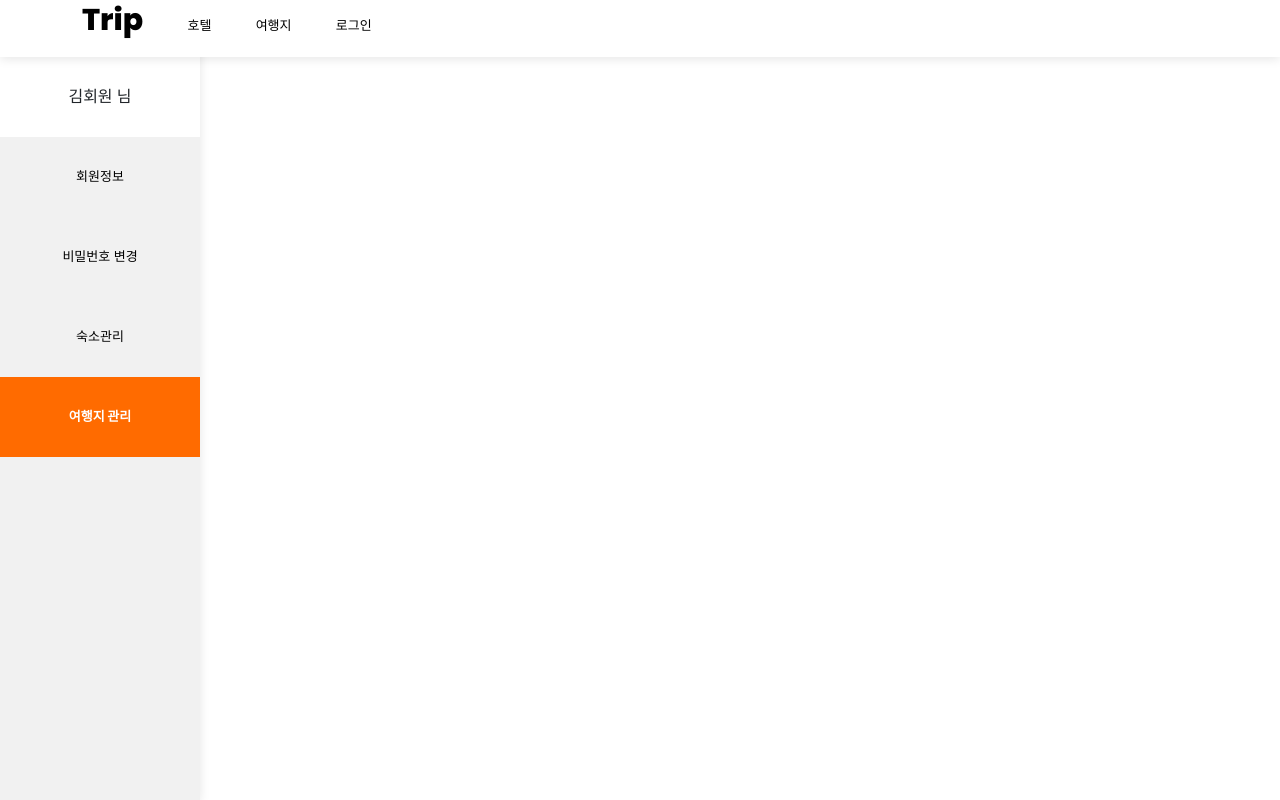
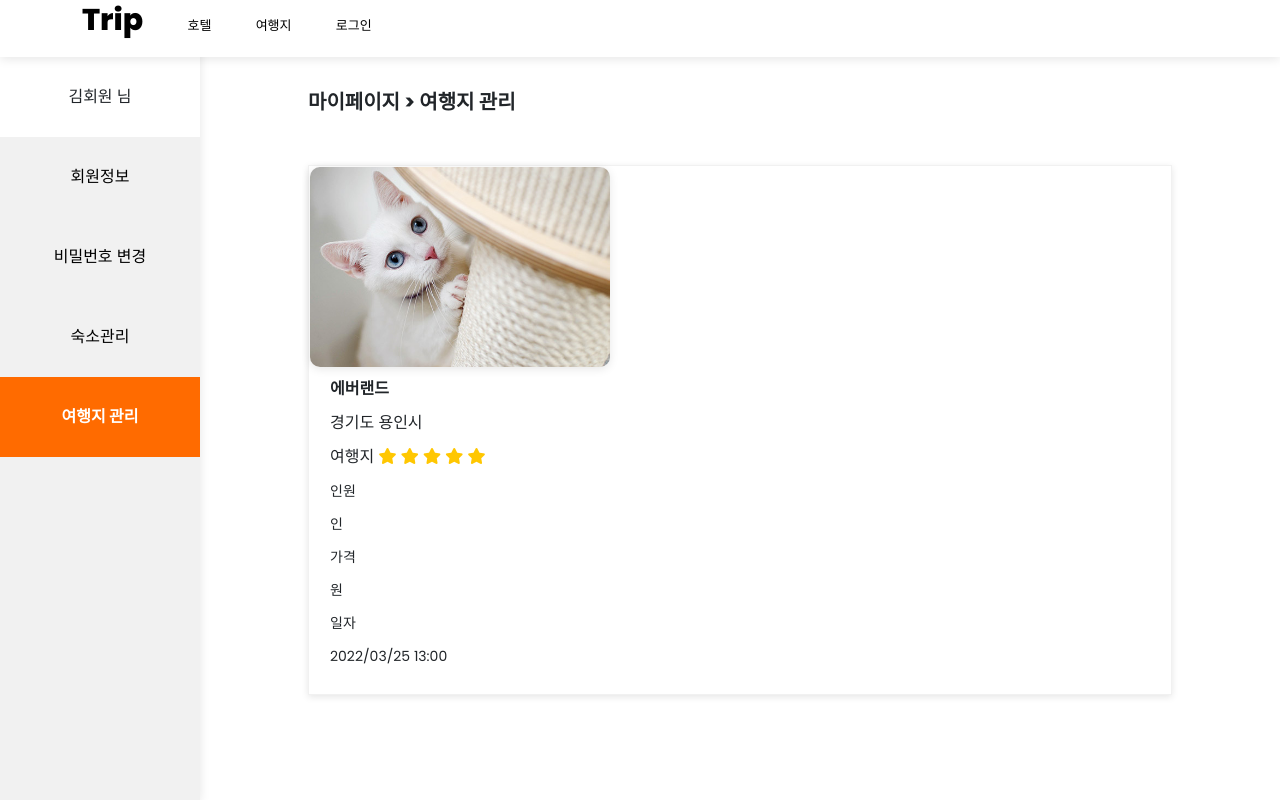
Before and after one commit to seoyeonson/Trip, a Django app: page /history_vacation/ in a window 1280 px wide. Run offline with Django 3.2, Linux system fonts and the light colour scheme; some libraries are stand-ins or nearby versions.

Commit message:
허소영#03.31 16:33
마이페이지 구현중입니다

```diff
--- a/SLHJ/templates/history_vacation.html
+++ b/SLHJ/templates/history_vacation.html
@@ -23,6 +23,36 @@
 <div class="con2">
     <div class="contents">
         <h5 id="title">마이페이지 > 여행지 관리</h5>
+        <table class="vacations">
+            <td class="vacation">
+                <!--sample-->
+                <img src="{% static 'img/cat.jpg' %}">
+                <label class="vacation_name">{##}에버랜드</label>
+                <label class="vacation_adress">{##}경기도 용인시</label>
+                <label class="review_count">{##}여행지
+                    <i class="fas fa-star"></i>
+                    <i class="fas fa-star"></i>
+                    <i class="fas fa-star"></i>
+                    <i class="fas fa-star"></i>
+                    <i class="fas fa-star"></i>
+                </label>
+
+
+                <ul>
+                    <li class="left">인원</li>
+                    <li class="right">인</li>
+                    <li class="left">가격</li>
+                    <li class="right">원</li>
+                    <li class="left">일자</li>
+                    <li class="right">2022/03/25 13:00</li>
+
+                </ul>
+            </td>
+            <!-- {% for vacation in list %}
+            <td class="vacation"> </td>
+            {% endfor %} -->
+
+        </table>
     </div>
 </div>
 {% endblock %}
--- a/static/bs/css/user_mypage.css
+++ b/static/bs/css/user_mypage.css
@@ -20,6 +20,7 @@
     border: 1px solid #0000;
     align-content: center;
     line-height: 30px;
+    font-size: 16px;
 }
 
 #self{
@@ -42,6 +43,7 @@
 
 #title {
     padding-bottom:5%;
+    margin-top: 90px;
     /* text-align: center; */
     font-weight: bold;
 }
@@ -51,6 +53,59 @@
     margin:auto;
 }
 
+.vacations{
+    width:100%;
+}
+
+.vacation {
+    width: 100%;
+    margin:auto;
+    border: 1px solid var(--sub-grey-color);
+    box-shadow: 0px 2px 7px rgba(0, 0, 0, 0.1);
+    display: block;
+}
+
+.vacations img{
+    width:300px;
+    height:200px;
+    border-radius: 10px;
+    box-shadow: 0px 2px 10px rgba(0, 0, 0, 0.1);
+}
+
+.vacation>label{
+    display:block;
+    padding: 10px 20px 0px 20px;
+}
+
+.vacation ul{
+    list-style: none;
+    padding: 0px;
+    width:300px;
+    margin-left: 20px;
+    margin-top: 10px;
+}
+
+.vacation li{
+    padding:0 0 10px 0;
+    margin: 0 0 0 0;
+    display: inline-block;
+    width:40%;
+    font-size: 14px;
+
+}
+
+li.left{
+    width:50%;
+}
+
+li.right{
+    width:50%;
+}
+
+.vacation_name{
+    font-weight:bold;
+    font-size: 16px;
+}
 
 
 @media(min-width:768px){
```
